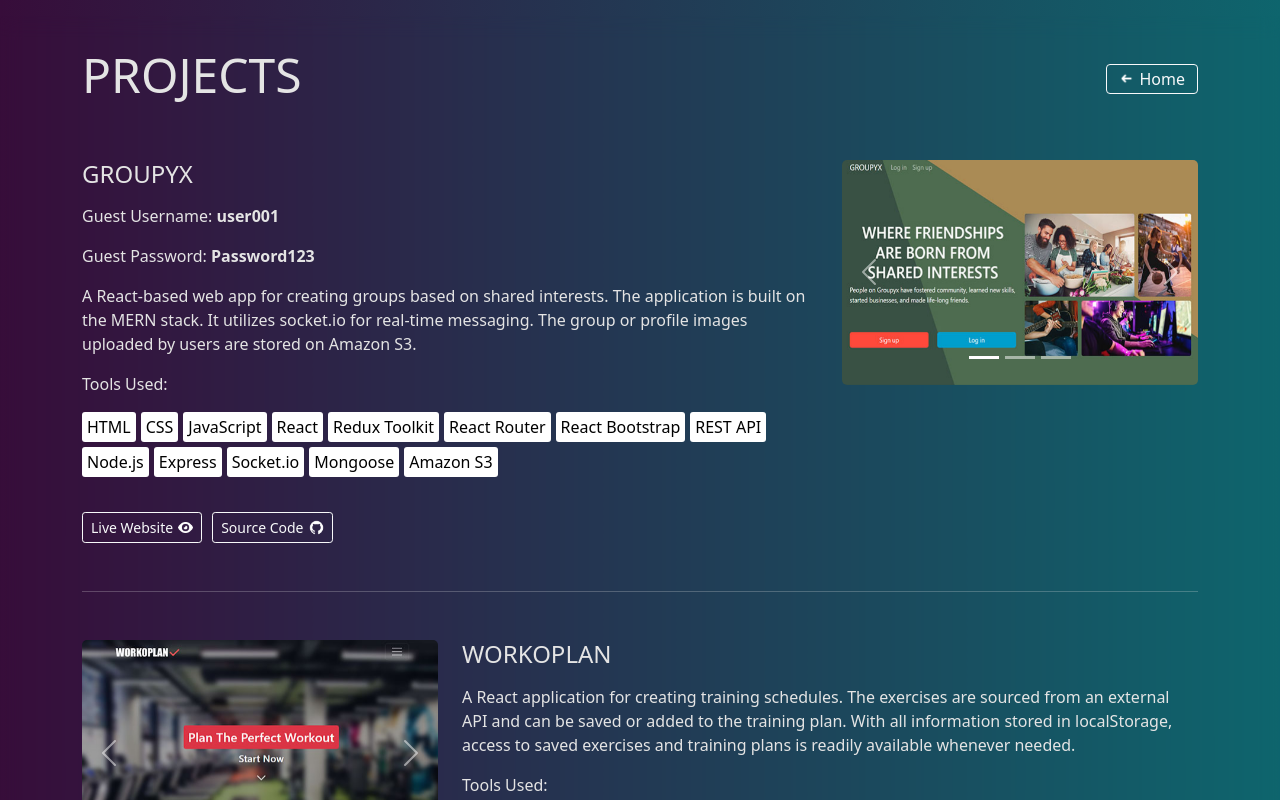
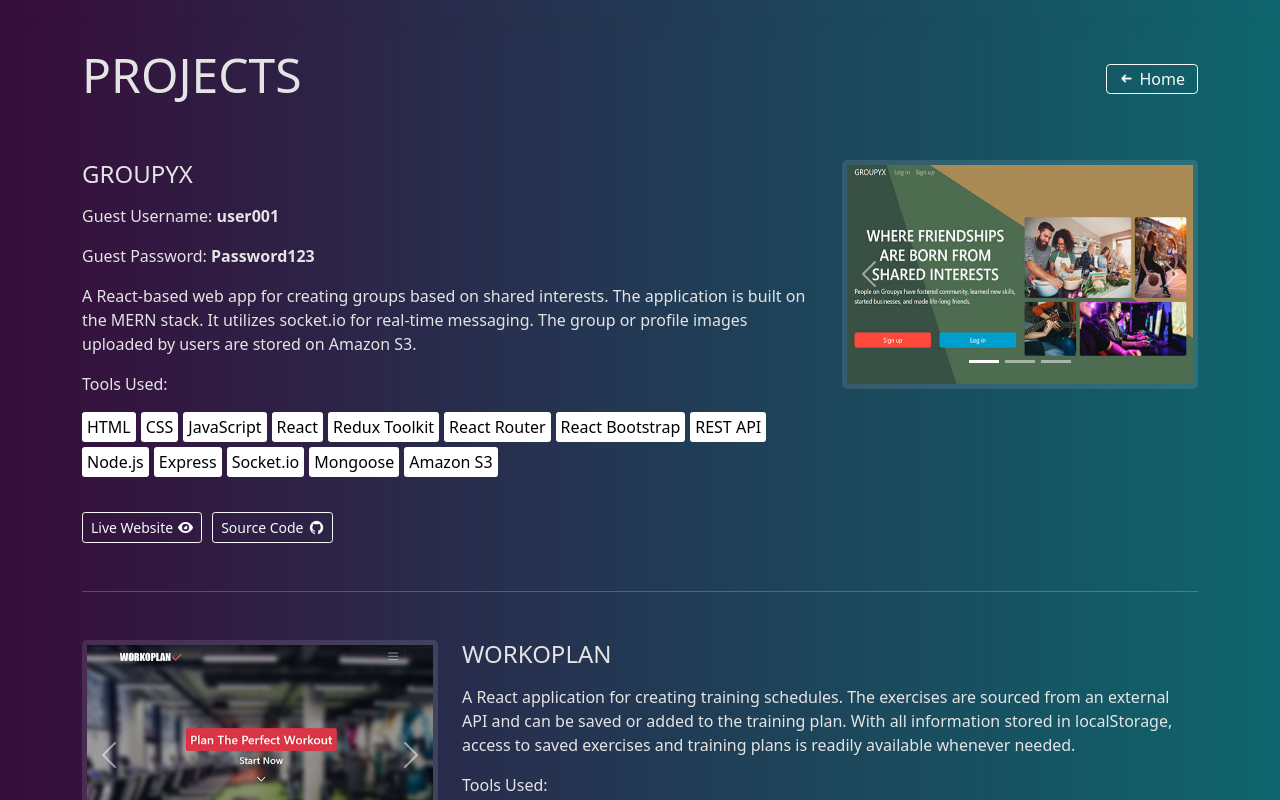
Before and after one commit to kiralyjanos91/portfolio, a React (Create React App) app: page /projects in a window 1280 px wide. Shown: the top 800 px of the page. Built offline with nearby package versions, Linux system fonts and the light colour scheme.

Commit message:
border added around project image carousels

```diff
--- a/src/Components/projects/projects.css
+++ b/src/Components/projects/projects.css
@@ -32,6 +32,7 @@
 
 .carousel-inner{
     border-radius: 5px;
+    border: 5px solid #ffffff1c;
 }
 
 .main-carousel-image:hover{
```
